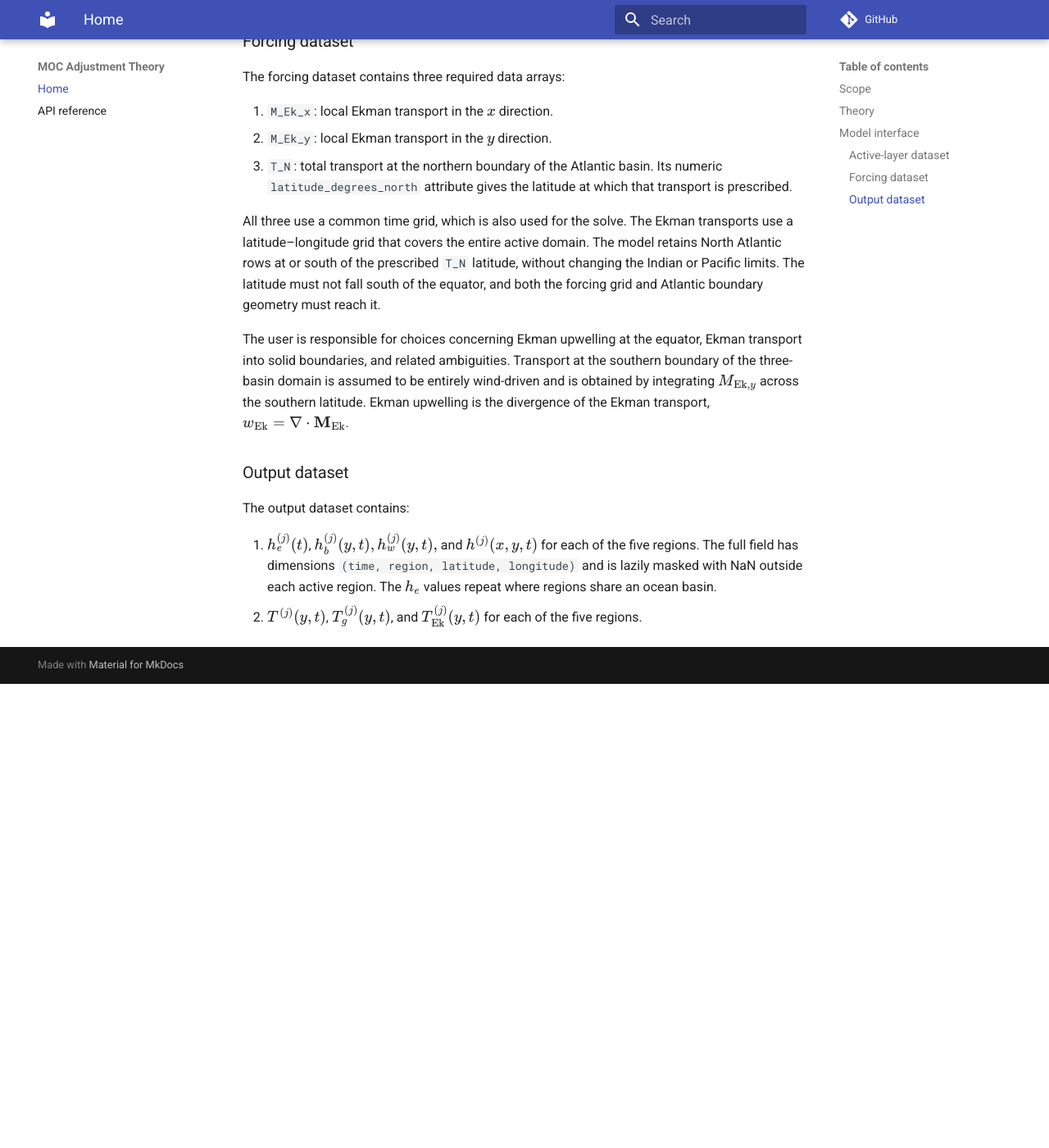
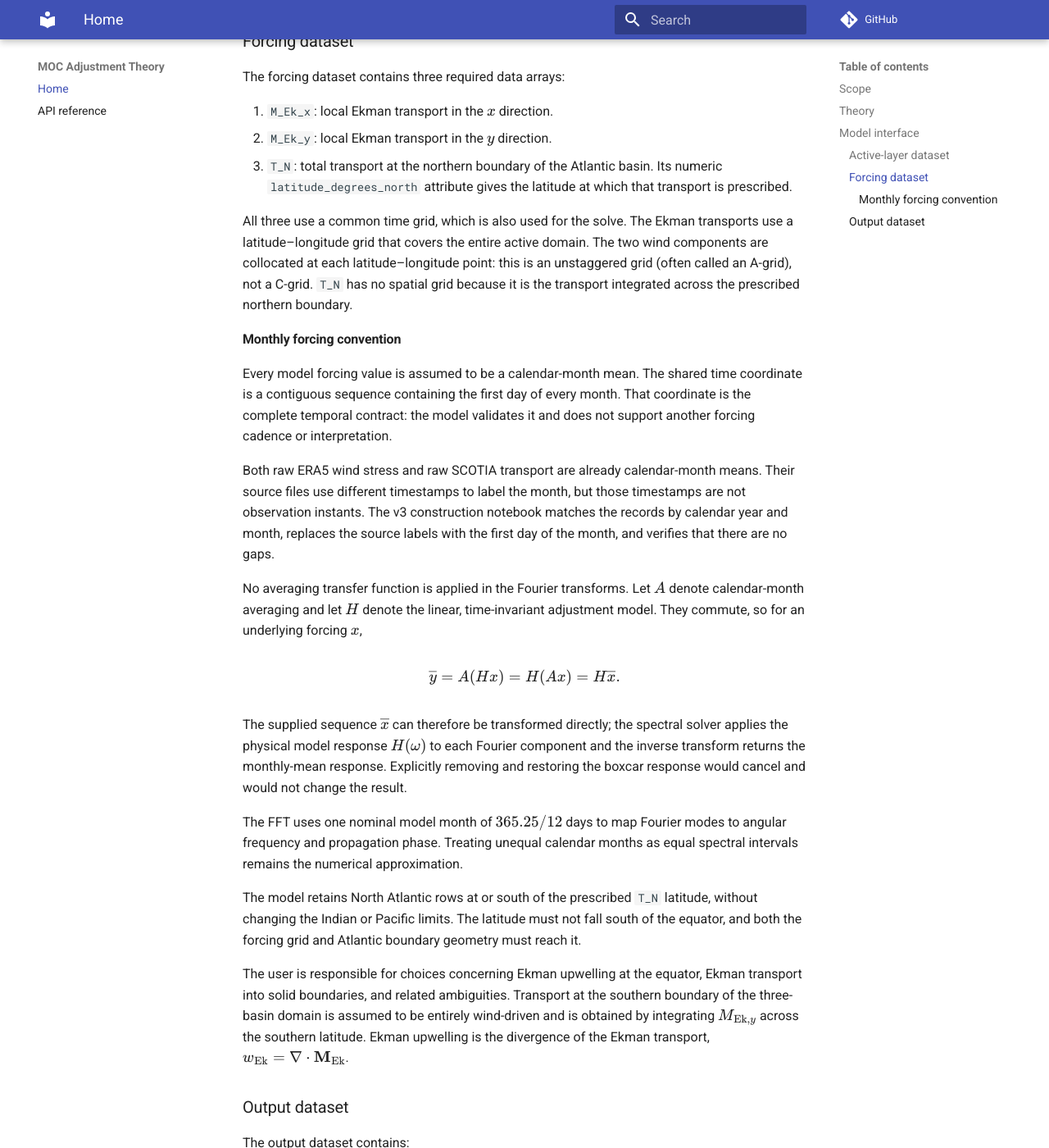
Before and after one commit to andrewwatford/MOCAdjustmentTheory, an MkDocs documentation site: the page built from docs/index.md, in a window 1280 px wide and 1400 px high, scrolled down 4649 px. Shown: the whole window at 82% size. Built offline with MkDocs 1.6.1 and Material for MkDocs 9.7.7, drawn with Linux system fonts in a browser that asks for light colours; comment, search, counter and statistics services are not loaded; before the commit the page ends 5483 px from its top, so only the background shows below that.

Commit message:
Codex: document the monthly forcing convention
Authored by OpenAI Codex. This commit requires human review before merging into aw/dev or main.

```diff
--- a/docs/index.md
+++ b/docs/index.md
@@ -249,6 +249,42 @@ The forcing dataset contains three required data arrays:
 
 All three use a common time grid, which is also used for the solve. The Ekman
 transports use a latitude–longitude grid that covers the entire active domain.
+The two wind components are collocated at each latitude–longitude point: this
+is an unstaggered grid (often called an A-grid), not a C-grid. `T_N` has no
+spatial grid because it is the transport integrated across the prescribed
+northern boundary.
+
+#### Monthly forcing convention
+
+Every model forcing value is assumed to be a calendar-month mean. The shared
+time coordinate is a contiguous sequence containing the first day of every
+month. That coordinate is the complete temporal contract: the model validates
+it and does not support another forcing cadence or interpretation.
+
+Both raw ERA5 wind stress and raw SCOTIA transport are already calendar-month
+means. Their source files use different timestamps to label the month, but
+those timestamps are not observation instants. The v3 construction notebook
+matches the records by calendar year and month, replaces the source labels
+with the first day of the month, and verifies that there are no gaps.
+
+No averaging transfer function is applied in the Fourier transforms. Let $A$
+denote calendar-month averaging and let $H$ denote the linear, time-invariant
+adjustment model. They commute, so for an underlying forcing $x$,
+
+$$
+\overline{y}=A(Hx)=H(Ax)=H\overline{x}.
+$$
+
+The supplied sequence $\overline{x}$ can therefore be transformed directly;
+the spectral solver applies the physical model response $H(\omega)$ to each
+Fourier component and the inverse transform returns the monthly-mean response.
+Explicitly removing and restoring the boxcar response would cancel and would
+not change the result.
+
+The FFT uses one nominal model month of $365.25/12$ days to map Fourier modes
+to angular frequency and propagation phase. Treating unequal calendar months
+as equal spectral intervals remains the numerical approximation.
+
 The model retains North Atlantic rows at or south of the prescribed `T_N`
 latitude, without changing the Indian or Pacific limits. The latitude must not
 fall south of the equator, and both the forcing grid and Atlantic boundary
```
Also changed, not shown: README.md (+10 -5 lines), data/README.md (+6 -0 lines), 1 other file.
